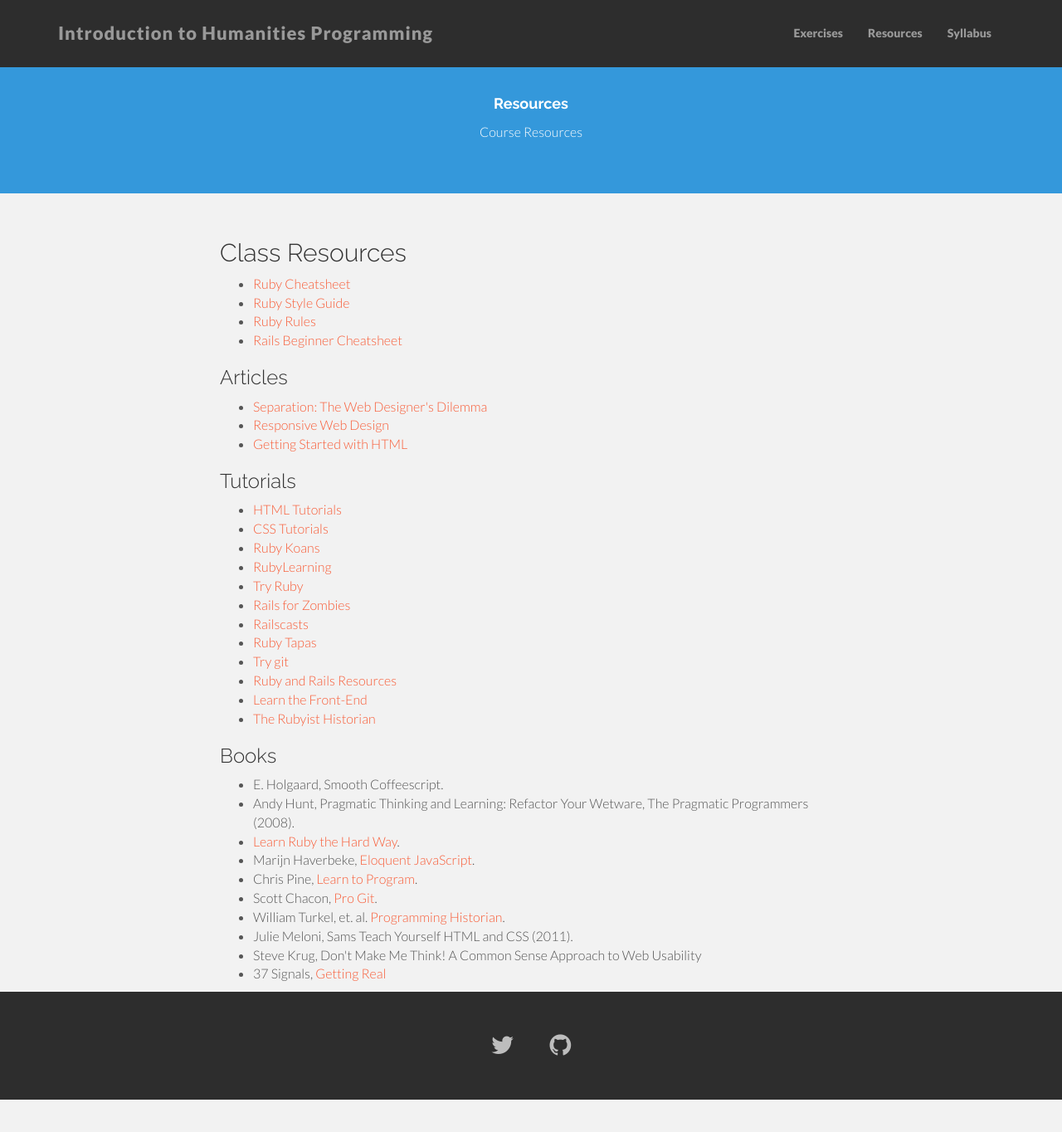
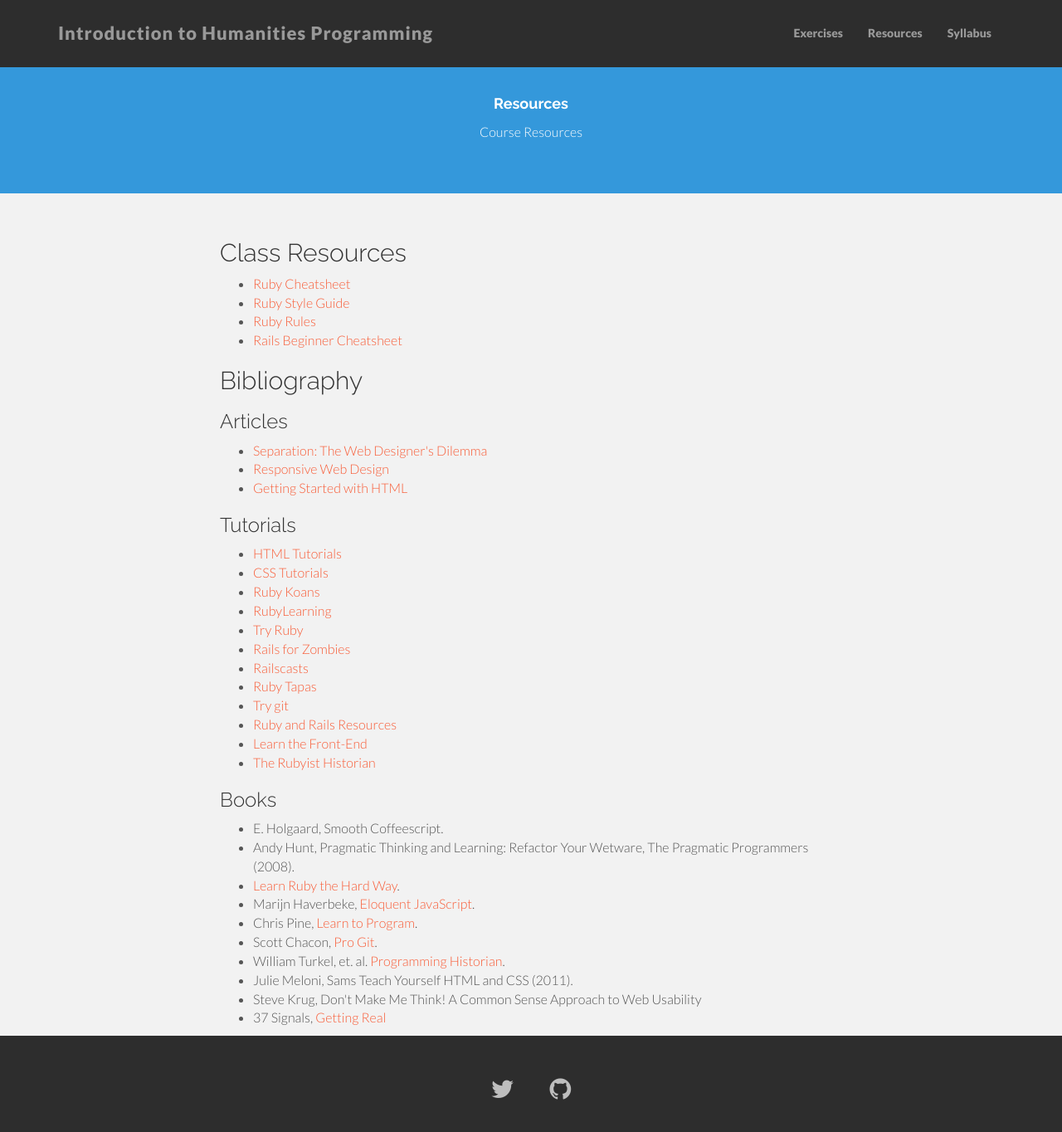
Before and after one commit to humanitiesprogramming/humanitiesprogramming.github.io, a Jekyll site: the page built from resources.md, in a window 1280 px wide and 1378 px high. Shown: the top 1364 px of the window at 83% size. Built offline with Jekyll 4.4.1, drawn with Linux system fonts in a browser that asks for light colours; nearby versions of some CDN libraries.

```diff
--- a/resources.md
+++ b/resources.md
@@ -12,6 +12,8 @@
 * [Rails Beginner Cheatsheet](http://www.pragtob.info/rails-beginner-cheatsheet/)
 
 <div class="bibliography">
+
+  <h2>Bibliography</h2>
 
   <h3>Articles</h3>
   <ul>
```
